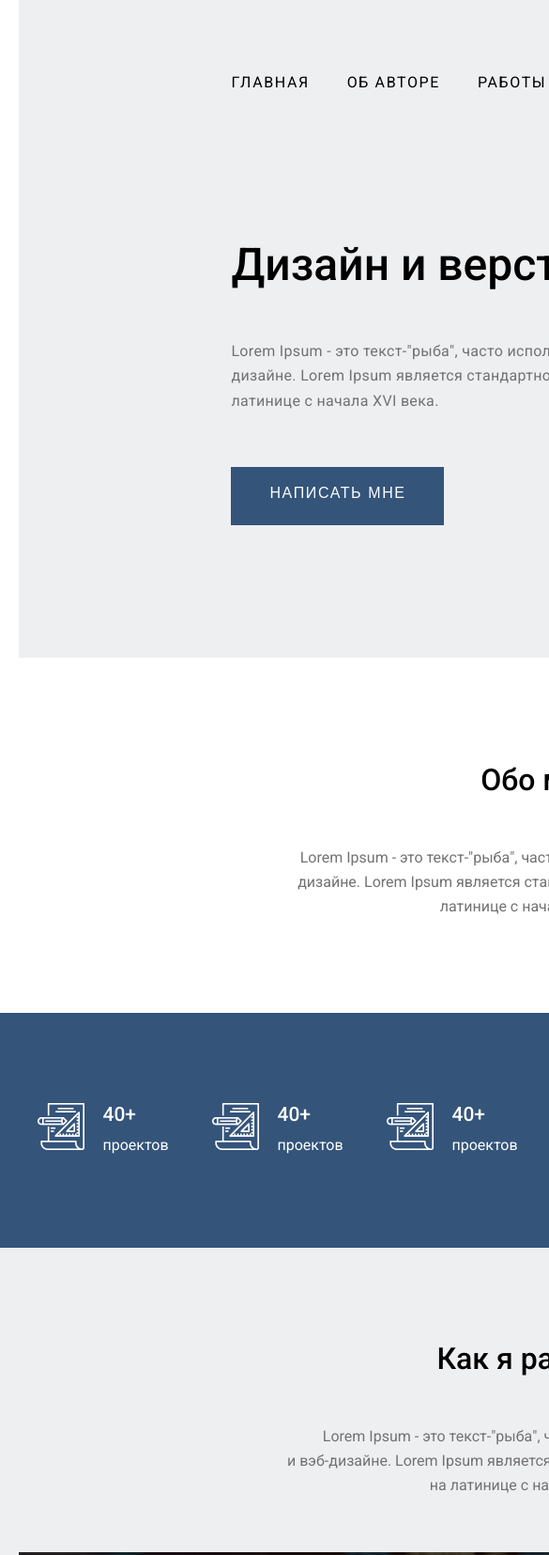
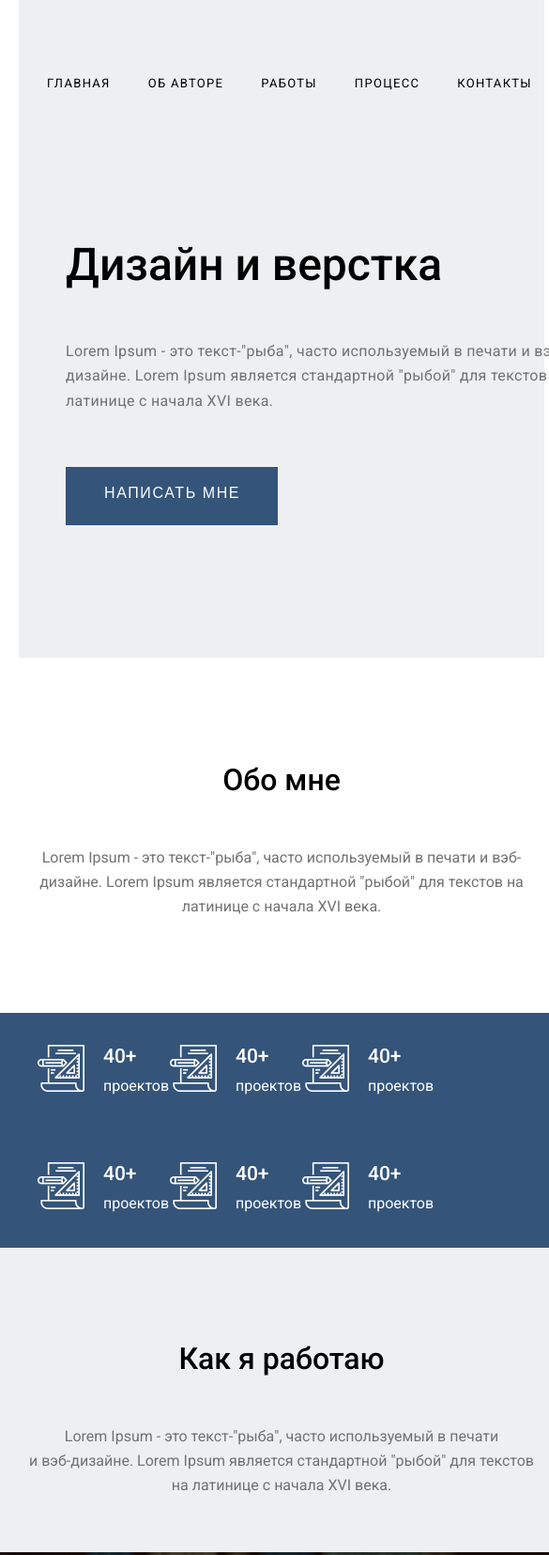
Before and after one commit to pavlomuravel/pavlomuravel.github.io, a plain HTML site: page index.html in a window 390 px wide. Shown: the top 1655 px of the page at 94% size, 585 px wide, since content can reach past the window. Drawn offline with Linux system fonts and the light colour scheme.

Commit message:
adaptaciya

```diff
--- a/css/style.css
+++ b/css/style.css
@@ -95,7 +95,13 @@ body {
   display: flex;
   justify-content: center;
   align-items: center;
+}
+.content_projekt {
+  display: flex;
+  justify-content: center;
+  align-items: center;
   gap: 45px ;
+
 }
 
 .content_projekt_items {
@@ -112,6 +118,7 @@ body {
 .projekt_items_tex {
   padding-left: 20px;
 }
+
 .projekt_items_tex h3 {
   font-weight: 500;
   font-size: 21px;
@@ -180,7 +187,7 @@ footer {
 }
 
 .footern__content {
-  padding-left: 20.9%;
+  padding-left: 20.4%;
 }
 
 .footern__content h3 {
@@ -197,3 +204,52 @@ footer {
   color: #FFFFFF;
   padding-top: 15px;
 }
+
+@media( max-width:1150px) {
+  .heder__content {
+      padding-left: 135px;
+  }
+  .footern__content {
+      padding-left: 20px;
+  }
+}
+
+@media( max-width:800px) {
+  .main__content_about {
+      justify-content: flex-start;
+      padding-left: 135px;
+  }
+  .main__content_projekt {
+      justify-content: flex-start;
+      padding-left: 10px;
+  }
+  body {
+      min-width: 600px;
+  }
+}
+
+@media( max-width:600px) {
+  .heder__content {
+      padding-left: 50px;
+  }
+  .main__content_about {
+      justify-content: flex-start;
+      padding-left: 30px;
+  }
+  .main__content_projekt {
+      justify-content: flex-start;
+      padding-left: 10px;
+  }
+  .main__content_projekt {
+      flex-wrap: wrap;
+      padding-left: 40px;
+      padding-right: 30px;
+  }
+  .content_nav__link a {
+      font-size: 13px;
+
+  }
+  .content_nav__link{
+      margin-left: -20px;
+  }
+}
```
